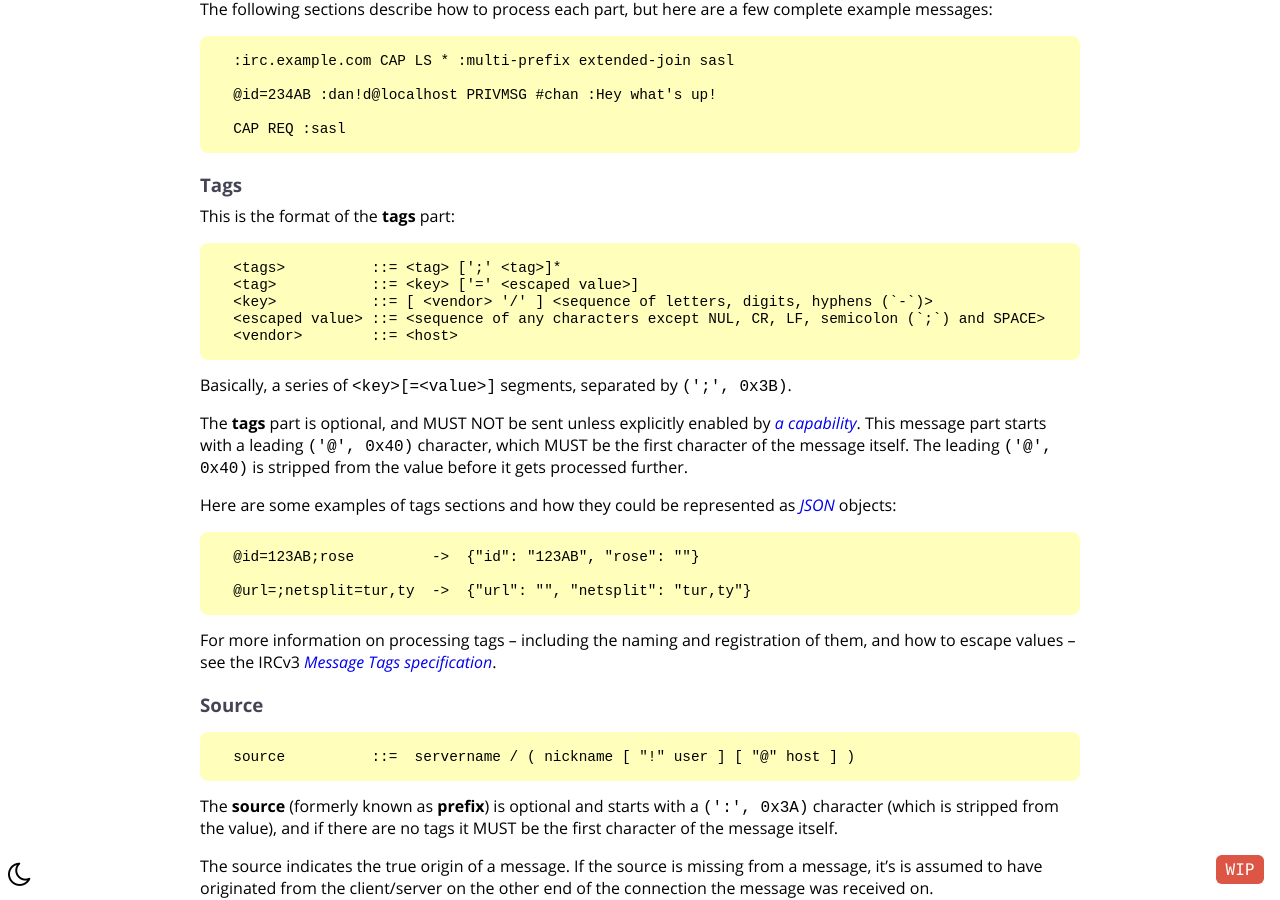
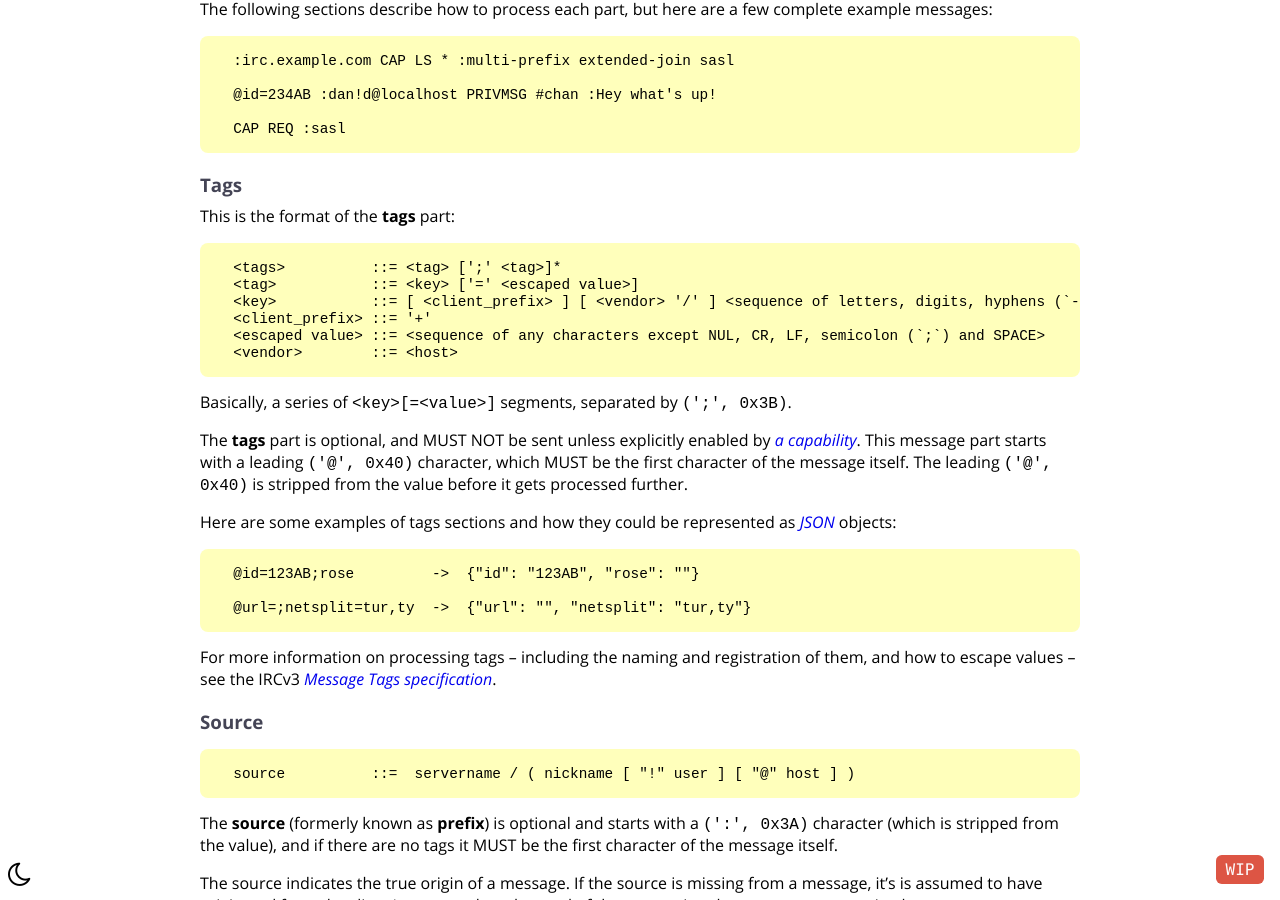
Before and after one commit to ircdocs/modern-irc, a Jekyll site: the page built from index.md, in a window 1280 px wide and 900 px high, scrolled down 14194 px. Built offline with Jekyll 4.4.1, drawn with Linux system fonts in a browser that asks for light colours; the table of contents is made by our own code.

Commit message:
add client_prefix to tags' key (#174)
Message Tags Specification stands you may have optional client_prefix in tags' key

```diff
--- a/_includes/c2s_structure.md
+++ b/_includes/c2s_structure.md
@@ -48,7 +48,8 @@ This is the format of the **tags** part:
 
       <tags>          ::= <tag> [';' <tag>]*
       <tag>           ::= <key> ['=' <escaped value>]
-      <key>           ::= [ <vendor> '/' ] <sequence of letters, digits, hyphens (`-`)>
+      <key>           ::= [ <client_prefix> ] [ <vendor> '/' ] <sequence of letters, digits, hyphens (`-`)>
+      <client_prefix> ::= '+'
       <escaped value> ::= <sequence of any characters except NUL, CR, LF, semicolon (`;`) and SPACE>
       <vendor>        ::= <host>
 
```
